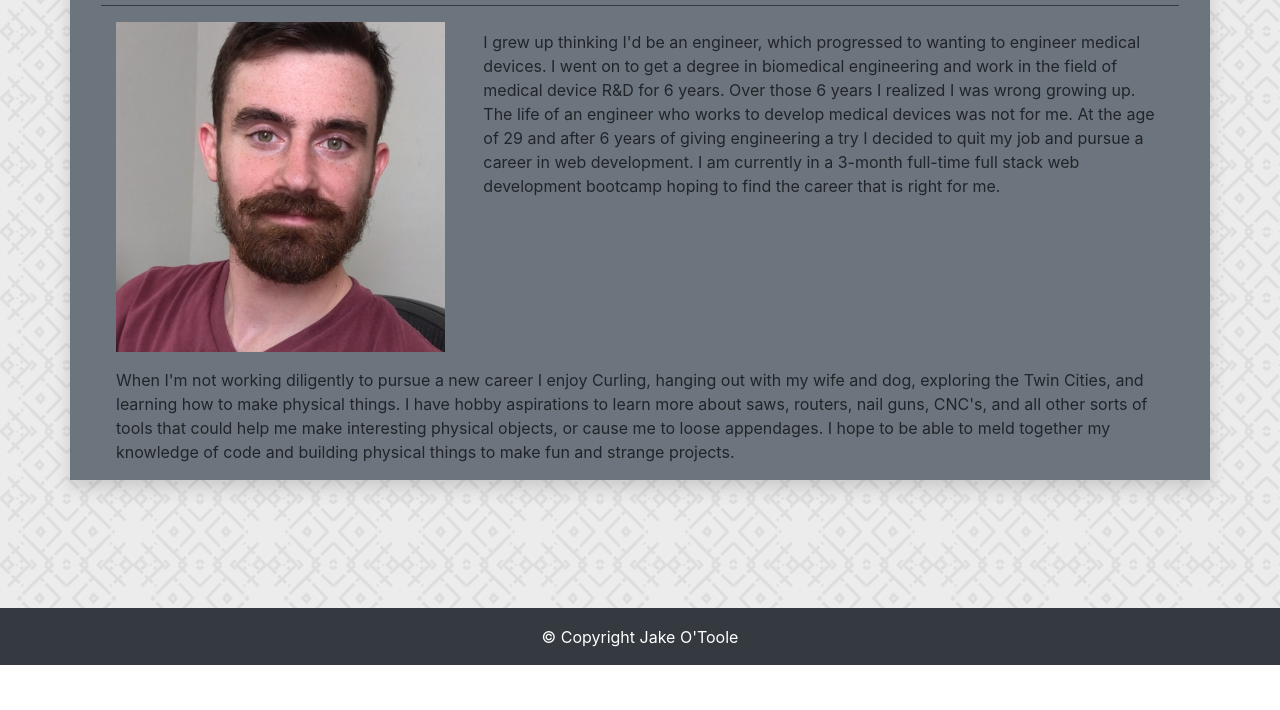
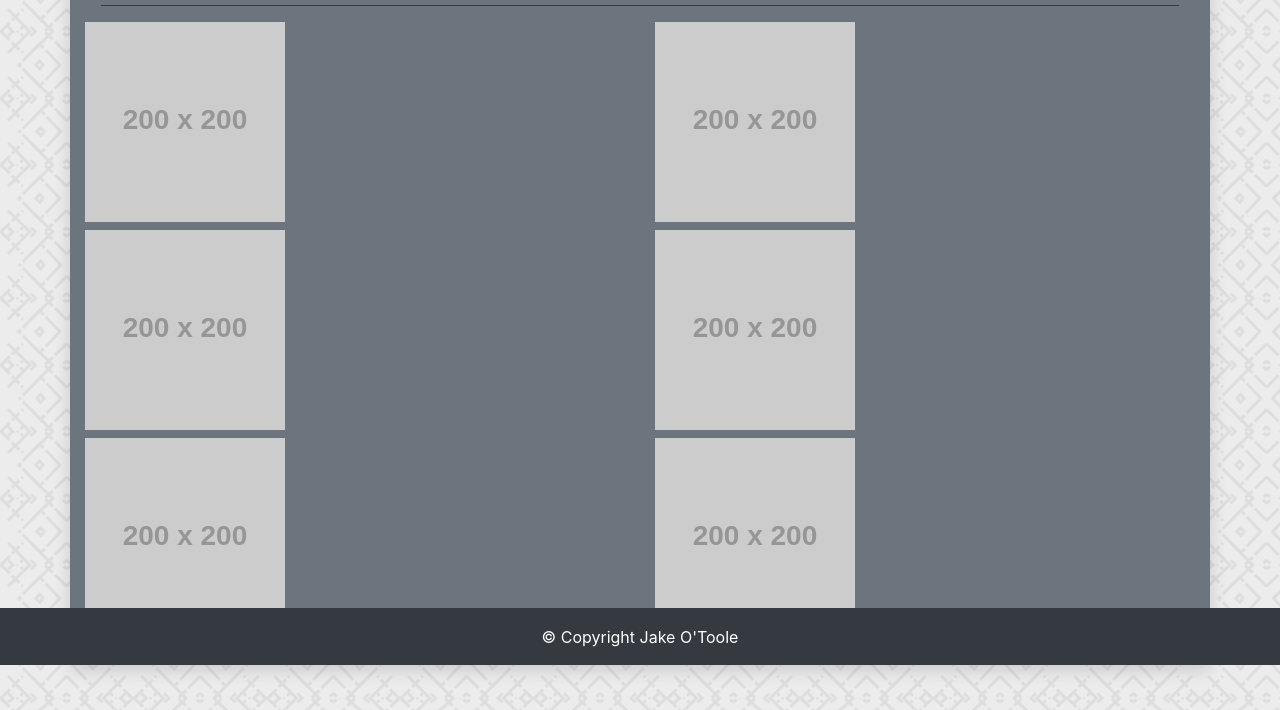
Before and after one commit to SirPotatoIV/BS-portfolio-practice, a website: page portfolio.html in a window 1280 px wide. Shown: the part 135-845 px from the top of the page. Before the commit the page ends 800 px from the top, so only its background shows below. Drawn offline with nearby package versions, Linux system fonts and the light colour scheme; placeholder pictures from the web are drawn by us.

Commit message:
Added 1 main row, 1 column, 3 sub-rows in that column, 2 columns in each one of those sub-rows. I placed an image place holder in each column. Added margin between each sub-row. Added padding to the container at the bottom so there is space between the bottom images and the container.

```diff
--- a/assets/css/mystyle.css
+++ b/assets/css/mystyle.css
@@ -1,4 +1,4 @@
 body {
-        background-image: url(../images/herringbone.png);
+        background-image: url("../images/herringbone.png");
         height: 100%;
 }
--- a/portfolio.html
+++ b/portfolio.html
@@ -42,7 +42,7 @@
     <!-- Main container for content of page -->
     <!-- How to add margin and padding. Used class m-5. Note: documentations recommends not to use top-margin (class mt-#) https://getbootstrap.com/docs/4.3/utilities/spacing/ -->
     <!-- Made container stay centered at all times using mx-auto -->
-    <div class="container shadow mb-5 bg-secondary mx-auto">
+    <div class="container shadow mb-5 bg-secondary mx-auto pb-3">
         <!-- Row 1 -->
         <!-- How to add border https://getbootstrap.com/docs/4.3/utilities/borders/ -->
         <div class="row m-3">
@@ -53,36 +53,42 @@
             </div>
         </div>
         <!-- Row 2 -->
-        <div class="row m-3">
-            <!-- One of two columns -->
-            <div class="col-md-4">
-                <!-- Used class img-fluid to make image responsive https://getbootstrap.com/docs/4.3/content/images/ -->
-                <img src="assets/images/profile-pic.jpg" class="img-fluid" alt="Profile picture of creator of website."/>
-            </div>
-            <!-- One of two columns -->
-            <div class="col-md-8">
-                <p class="text-black p-2">
-                    I grew up thinking I'd be an engineer, which progressed to wanting to engineer medical devices.
-                    I went on to get a degree in biomedical engineering and work in the field of medical device R&amp;D
-                    for 6 years. Over those 6 years I realized I was wrong growing up. The life of an engineer who
-                    works to develop medical devices was not for me. At the age of 29 and after 6 years of giving
-                    engineering a try I decided to quit my job and pursue a career in web development. I am currently
-                    in a 3-month full-time full stack web development bootcamp hoping to find the career that is right
-                    for me.
-                </p>
-            </div>
-        </div>
-        <!-- Row 3 -->
-        <div class="row m-3">
-            <!-- One of one column -->
-            <div class="col-md-12">
-                <p class="text-black">
-                    When I'm not working diligently to pursue a new career I enjoy Curling, hanging out with my wife
-                    and dog, exploring the Twin Cities, and learning how to make physical things. I have hobby aspirations
-                    to learn more about saws, routers, nail guns, CNC's, and all other sorts of tools that could help me make
-                    interesting physical objects, or cause me to loose appendages. I hope to be able to meld together my knowledge
-                    of code and building physical things to make fun and strange projects.
-                </p>
+        <div class="row">
+            <!-- 1 col of 1 in row 2 -->
+            <div class="col-12">
+                <!-- Sub-row 1 -->
+                <div class="row">
+                    <!-- 1 col of 2 sub-row 1 -->
+                    <div class="col-sm-6">
+                        <img src="http://placehold.it/200x200" alt="placeholder">
+                    </div>
+                    <!-- 1 col of 2 sub-row 1 -->
+                    <div class="col-sm-6">
+                            <img src="http://placehold.it/200x200" alt="placeholder">
+                    </div>
+                </div>
+                <!-- Sub-row 2 -->
+                <div class="row my-2">
+                        <!-- 1 col of 2 sub-row 2 -->
+                        <div class="col-sm-6">
+                            <img src="http://placehold.it/200x200" alt="placeholder">
+                        </div>
+                        <!-- 1 col of 2 sub-row 2 -->
+                        <div class="col-sm-6">
+                            <img src="http://placehold.it/200x200" alt="placeholder">
+                        </div>
+                    </div>
+                <!-- Sub-row 3 -->
+                <div class="row my-2">
+                        <!-- 1 col of 2 sub-row 2 -->
+                        <div class="col-sm-6">
+                            <img src="http://placehold.it/200x200" alt="placeholder">
+                        </div>
+                        <!-- 1 col of 2 sub-row 2 -->
+                        <div class="col-sm-6">
+                            <img src="http://placehold.it/200x200" alt="placeholder">
+                        </div>
+                    </div>
             </div>
         </div>
     </div>
```
